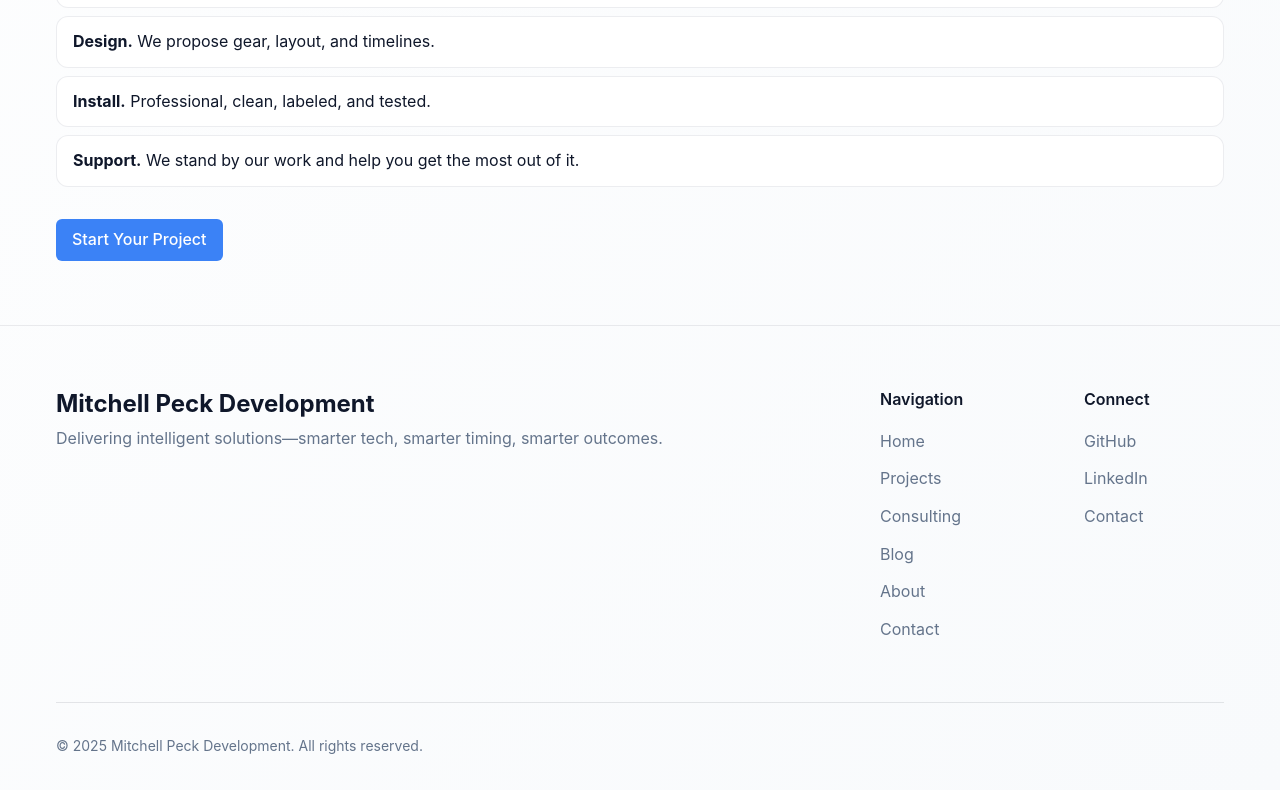
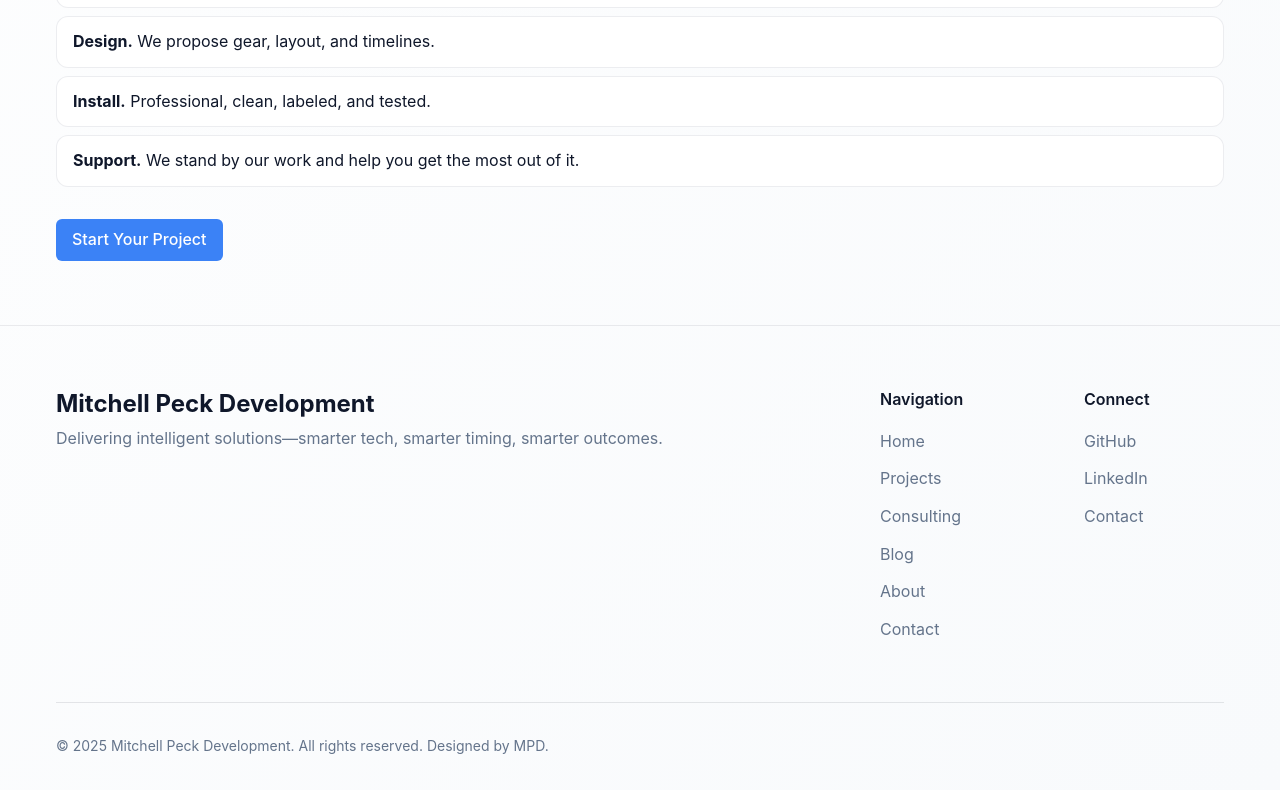
Before and after one commit to MitchellPeck/portfolio, a Next.js app: page /prosystems in a window 1280 px wide. Shown: the part 1230-2020 px from the top of the page. Built offline with nearby package versions, Linux system fonts and the light colour scheme.

Commit message:
mpd footer

```diff
--- a/src/app/(frontend)/components/Footer.tsx
+++ b/src/app/(frontend)/components/Footer.tsx
@@ -74,7 +74,7 @@ export const Footer: React.FC = () => {
 
         <div className="footer-bottom">
           <p className="copyright">
-            &copy; {currentYear} Mitchell Peck Development. All rights reserved.
+            &copy; {currentYear} Mitchell Peck Development. All rights reserved. Designed by MPD.
           </p>
           {/* <div className="footer-legal">
             <Link href="/privacy">Privacy Policy</Link>
```
